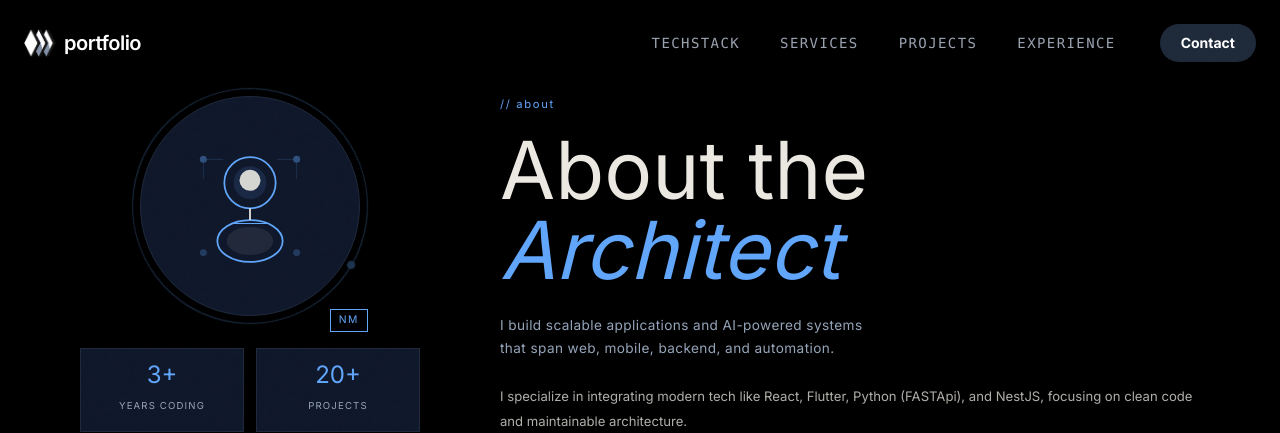
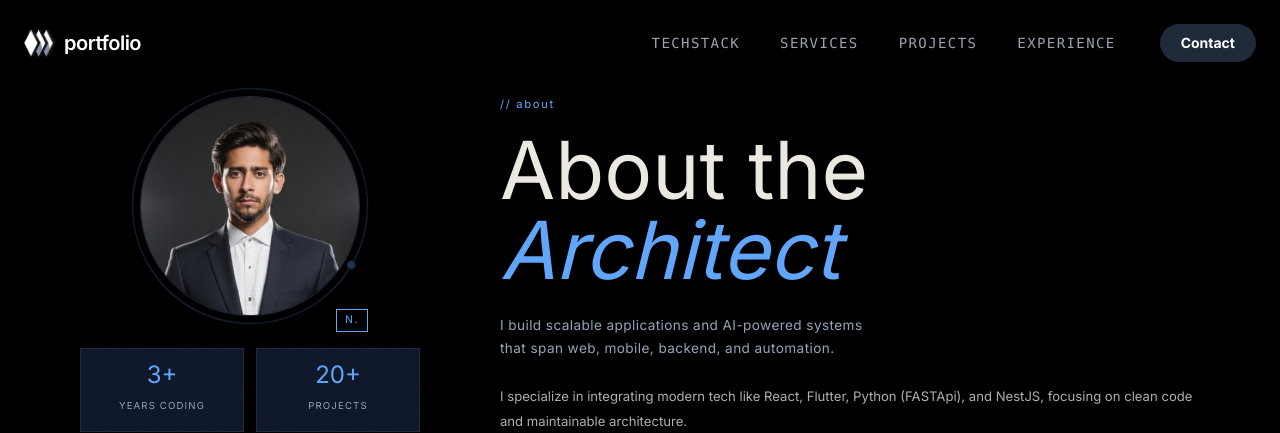
Before and after one commit to iNoumanMalik/nouman-dev, a React (Vite) app: page /about in a window 1280 px wide. Shown: the top 433 px of the page. Built offline with nearby package versions, Linux system fonts and the light colour scheme; no server answers.

Commit message:
added personal photo to about me page

```diff
--- a/src/pages/About.tsx
+++ b/src/pages/About.tsx
@@ -112,136 +112,12 @@ const About = () => {
             <div className="ab-avatar">
               <div className="ab-avatar-ring" />
               <div className="ab-avatar-inner">
-                <svg
-                  viewBox="0 0 120 120"
-                  fill="none"
-                  xmlns="http://www.w3.org/2000/svg"
-                  className="ab-avatar-svg"
-                >
-                  {/* Geometric architect avatar */}
-                  <circle
-                    cx="60"
-                    cy="40"
-                    r="22"
-                    stroke="var(--ab-accent)"
-                    strokeWidth="1.5"
-                    fill="none"
+                <img
+                  src="/src/assets/me/profile.jpeg"
+                  alt="About me photo"
                 />
-                  <circle
-                    cx="60"
-                    cy="40"
-                    r="14"
-                    fill="var(--ab-accent)"
-                    opacity="0.12"
-                  />
-                  <circle
-                    cx="60"
-                    cy="38"
-                    r="9"
-                    fill="var(--ab-fg)"
-                    opacity="0.9"
-                  />
-                  <ellipse
-                    cx="60"
-                    cy="90"
-                    rx="28"
-                    ry="18"
-                    stroke="var(--ab-accent)"
-                    strokeWidth="1.5"
-                    fill="none"
-                  />
-                  <ellipse
-                    cx="60"
-                    cy="90"
-                    rx="20"
-                    ry="12"
-                    fill="var(--ab-fg)"
-                    opacity="0.08"
-                  />
-                  <line
-                    x1="60"
-                    y1="62"
-                    x2="60"
-                    y2="72"
-                    stroke="var(--ab-fg)"
-                    strokeWidth="1.5"
-                  />
-                  <line
-                    x1="44"
-                    y1="75"
-                    x2="76"
-                    y2="75"
-                    stroke="var(--ab-accent)"
-                    strokeWidth="1"
-                  />
-                  {/* Circuit nodes */}
-                  <circle
-                    cx="20"
-                    cy="20"
-                    r="3"
-                    fill="var(--ab-accent)"
-                    opacity="0.4"
-                  />
-                  <circle
-                    cx="100"
-                    cy="20"
-                    r="3"
-                    fill="var(--ab-accent)"
-                    opacity="0.4"
-                  />
-                  <circle
-                    cx="20"
-                    cy="100"
-                    r="3"
-                    fill="var(--ab-accent)"
-                    opacity="0.25"
-                  />
-                  <circle
-                    cx="100"
-                    cy="100"
-                    r="3"
-                    fill="var(--ab-accent)"
-                    opacity="0.25"
-                  />
-                  <line
-                    x1="23"
-                    y1="20"
-                    x2="37"
-                    y2="20"
-                    stroke="var(--ab-accent)"
-                    strokeWidth="0.5"
-                    opacity="0.3"
-                  />
-                  <line
-                    x1="83"
-                    y1="20"
-                    x2="97"
-                    y2="20"
-                    stroke="var(--ab-accent)"
-                    strokeWidth="0.5"
-                    opacity="0.3"
-                  />
-                  <line
-                    x1="20"
-                    y1="23"
-                    x2="20"
-                    y2="37"
-                    stroke="var(--ab-accent)"
-                    strokeWidth="0.5"
-                    opacity="0.3"
-                  />
-                  <line
-                    x1="100"
-                    y1="23"
-                    x2="100"
-                    y2="37"
-                    stroke="var(--ab-accent)"
-                    strokeWidth="0.5"
-                    opacity="0.3"
-                  />
-                </svg>
               </div>
-              <div className="ab-avatar-label">NM</div>
+              <div className="ab-avatar-label">N.</div>
             </div>
 
             {/* Stats */}
```
Also changed, not shown: src/assets/me/profile.jpeg (added). Lines whose indentation alone changed are shown as unchanged.
